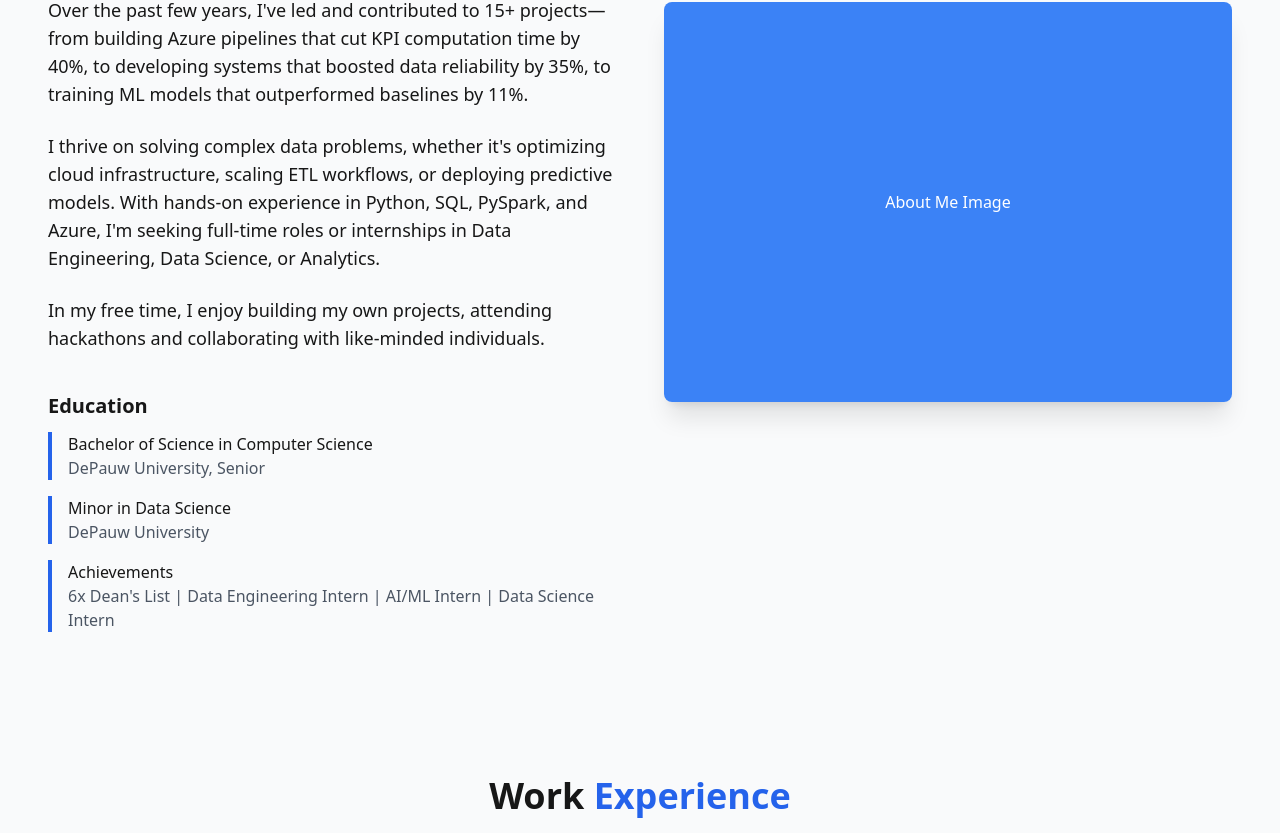
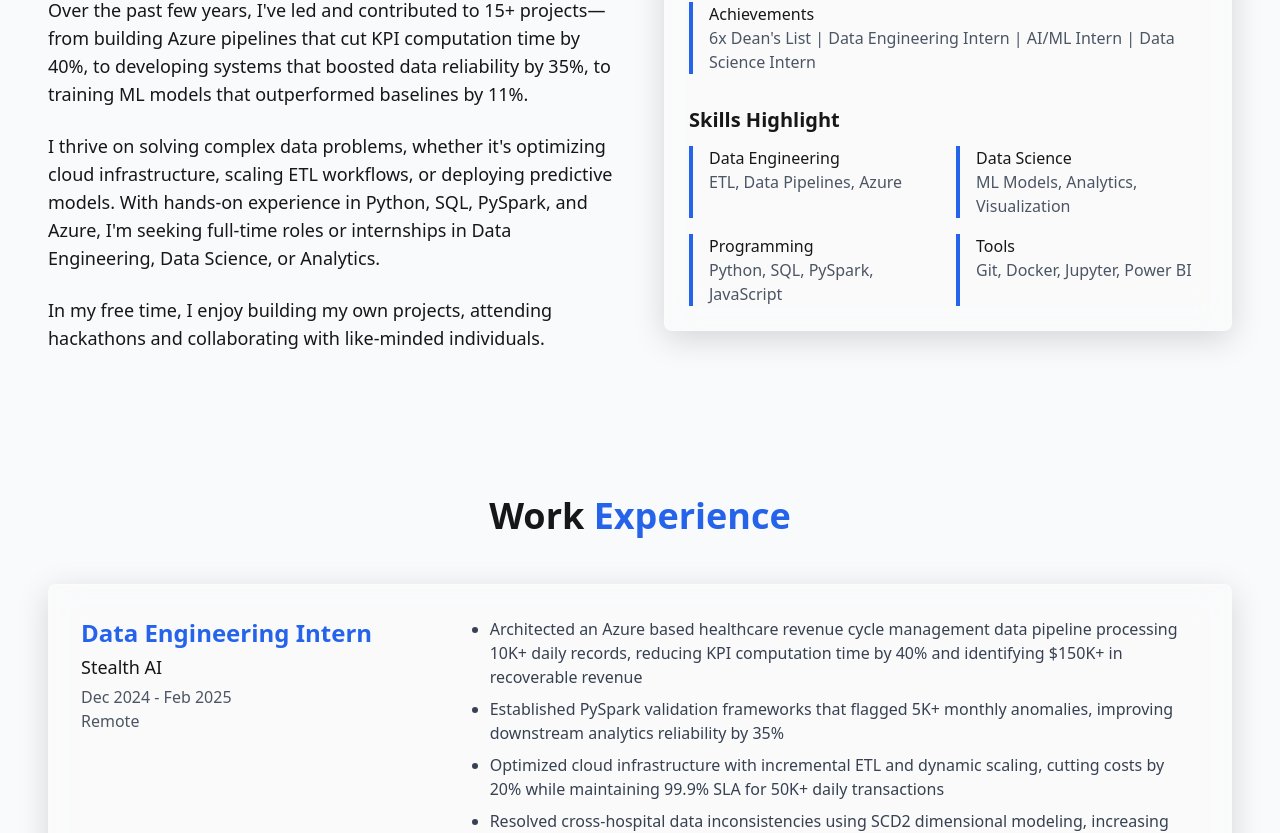
Before and after one commit to KhawajaAhmed/khawajaahmed.github.io, a Next.js app: page / in a window 1280 px wide. Shown: the part 1180-2013 px from the top of the page. Built offline with nearby package versions, Linux system fonts and the light colour scheme.

Commit message:
Modified about, experience, and skills components.

```diff
--- a/src/components/About.tsx
+++ b/src/components/About.tsx
@@ -27,7 +27,9 @@ const About = () => {
             <p className="text-lg">
               In my free time, I enjoy building my own projects, attending hackathons and collaborating with like-minded individuals.
             </p>
+          </AnimatedItem>
 
+          <AnimatedItem className="glass-effect bg-white/50 dark:bg-gray-800/40 p-6 rounded-lg shadow-xl" delay={0.3} direction="right">
             <div className="pt-4">
               <h4 className="text-xl font-semibold mb-3">Education</h4>
               <div className="space-y-4">
@@ -45,17 +47,28 @@ const About = () => {
                 </div>
               </div>
             </div>
-          </AnimatedItem>
 
-          <AnimatedItem className="relative h-[400px] rounded-lg overflow-hidden shadow-xl" delay={0.3} direction="right">
-            <ImagePlaceholder
-              width={800}
-              height={400}
-              text="About Me Image"
-              bgColor="#3B82F6"
-              textColor="#FFFFFF"
-              style={{ width: '100%' }}
-            />
+            <div className="pt-8">
+              <h4 className="text-xl font-semibold mb-3">Skills Highlight</h4>
+              <div className="grid grid-cols-2 gap-4">
+                <div className="border-l-4 border-blue-600 pl-4">
+                  <p className="font-medium">Data Engineering</p>
+                  <p className="text-gray-600 dark:text-gray-400">ETL, Data Pipelines, Azure</p>
+                </div>
+                <div className="border-l-4 border-blue-600 pl-4">
+                  <p className="font-medium">Data Science</p>
+                  <p className="text-gray-600 dark:text-gray-400">ML Models, Analytics, Visualization</p>
+                </div>
+                <div className="border-l-4 border-blue-600 pl-4">
+                  <p className="font-medium">Programming</p>
+                  <p className="text-gray-600 dark:text-gray-400">Python, SQL, PySpark, JavaScript</p>
+                </div>
+                <div className="border-l-4 border-blue-600 pl-4">
+                  <p className="font-medium">Tools</p>
+                  <p className="text-gray-600 dark:text-gray-400">Git, Docker, Jupyter, Power BI</p>
+                </div>
+              </div>
+            </div>
           </AnimatedItem>
         </div>
       </div>
--- a/src/components/Experience.tsx
+++ b/src/components/Experience.tsx
@@ -57,7 +57,7 @@ const Experience = () => {
           {experiences.map((exp, index) => (
             <AnimatedItem
               key={index}
-              className="bg-white dark:bg-gray-800 rounded-lg shadow-lg p-6 md:p-8"
+              className="glass-effect bg-white/50 dark:bg-gray-800/40 rounded-lg shadow-lg p-6 md:p-8"
               delay={0.2 * index}
               direction={index % 2 === 0 ? 'left' : 'right'}
             >
--- a/src/components/Skills.tsx
+++ b/src/components/Skills.tsx
@@ -39,7 +39,7 @@ const Skills = () => {
           {technicalSkills.map((skillGroup, index) => (
             <AnimatedItem
               key={index}
-              className="bg-white dark:bg-gray-800 rounded-lg shadow-md p-6 hover:shadow-lg transition-shadow"
+              className="glass-effect bg-white/50 dark:bg-gray-800/40 rounded-lg shadow-md p-6 hover:shadow-lg transition-shadow"
               delay={0.1 * (index + 1)}
               direction={index % 2 === 0 ? 'up' : 'down'}
             >
@@ -48,7 +48,7 @@ const Skills = () => {
                 {skillGroup.skills.map((skill, skillIndex) => (
                   <motion.span
                     key={skillIndex}
-                    className="bg-gray-100 dark:bg-gray-700 px-3 py-1 rounded-full text-sm"
+                    className="glass-effect bg-gray-100/70 dark:bg-gray-700/60 px-3 py-1 rounded-full text-sm dark:text-gray-200"
                     initial={{ opacity: 0, scale: 0.8 }}
                     whileInView={{ opacity: 1, scale: 1 }}
                     transition={{
```
